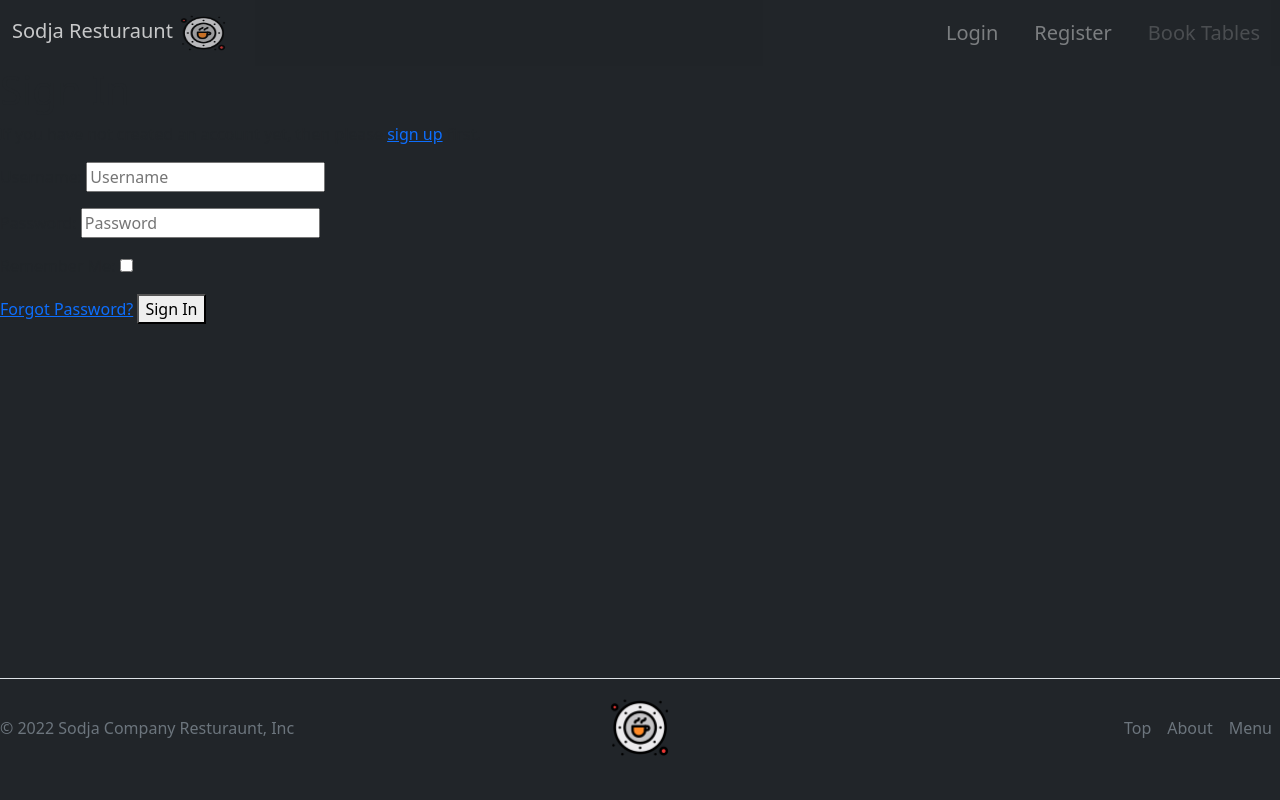
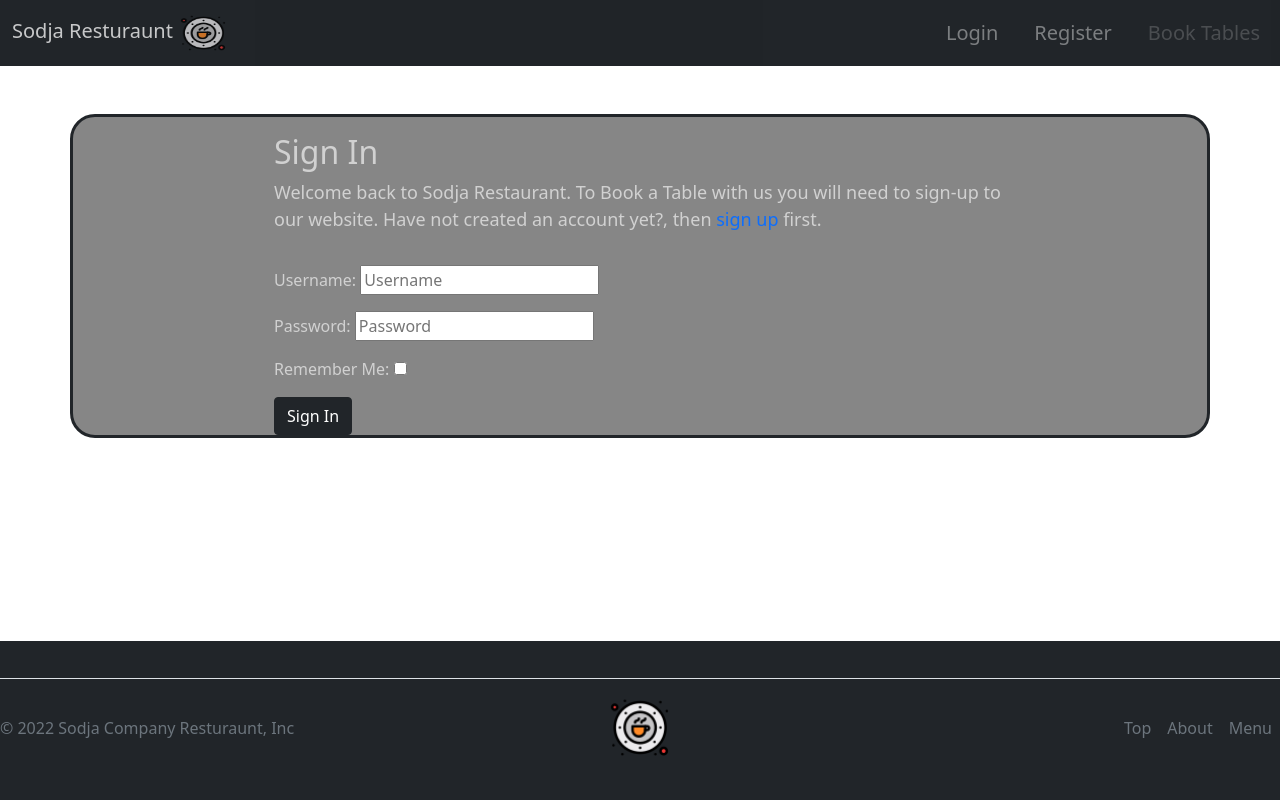
Before and after one commit to Arminas19/project4, a Django app: page /accounts/login/ in a window 1280 px wide. Run offline with Django 3.2, Linux system fonts and the light colour scheme; some libraries are stand-ins or nearby versions.

Commit message:
customized my login.html page

```diff
--- a/templates/account/login.html
+++ b/templates/account/login.html
@@ -1,46 +1,49 @@
 {% extends "base.html" %}
-
+{% load static %}
 {% load i18n %}
 {% load account socialaccount %}
 
 {% block head_title %}{% trans "Sign In" %}{% endblock %}
 
 {% block content %}
+<body style="background-color: #212529;">
+  <div style="background-color: white;">
+<div class="container mt-5" style="border: 3px solid #212529; border-radius: 25px; background-color: rgba(0, 0, 0, 0.473);">
+    <div class="row">
+        <div class="col-md-8 mt-3 offset-md-2">
+            <h2 style="color:  #d1d1d1;">{% trans "Sign In" %}</h2>
 
-<h1>{% trans "Sign In" %}</h1>
-
-{% get_providers as socialaccount_providers %}
-
-{% if socialaccount_providers %}
-<p>{% blocktrans with site.name as site_name %}Please sign in with one
-of your existing third party accounts. Or, <a href="{{ signup_url }}">sign up</a>
-for a {{ site_name }} account and sign in below:{% endblocktrans %}</p>
-
-<div class="socialaccount_ballot">
-
-  <ul class="socialaccount_providers">
-    {% include "socialaccount/snippets/provider_list.html" with process="login" %}
-  </ul>
-
-  <div class="login-or">{% trans 'or' %}</div>
+            <p style="color: #d1d1d1; font-size: 18px;">{% blocktrans %}Welcome back to Sodja Restaurant. To Book a Table with us you will need
+              to sign-up to our website.
+                Have not created an account yet?, then <a class="link" href="{{ signup_url }}" style="text-decoration: none;">sign up</a>
+                first.{% endblocktrans %}</p>
+        </div>
+    </div>
+    <div class="row">
+        <div class="col-md-8 mt-3 offset-md-2">
+            <form class="login" method="POST" action="{% url 'account_login' %}" style="color:  #d1d1d1;" >
+                {% csrf_token %}
+                {{ form.as_p }}
+                {% if redirect_field_value %}
+                <input style="color:  #d1d1d1; font-size: 20px;" type="hidden" name="{{ redirect_field_name }}" value="{{ redirect_field_value }}" />
+                {% endif %}
+                <button class="btn btn btn-dark btn-signup right" style="color: white;" type="submit">{% trans "Sign In" %}</button>
+            </form>
+        </div>
+    </div>
+</div>
+<hr style="Visibility: hidden;">
+<hr style="Visibility: hidden;">
+<hr style="Visibility: hidden;">
+<hr style="Visibility: hidden;">
+<hr style="Visibility: hidden;">
+<hr style="Visibility: hidden;">
+<hr style="Visibility: hidden;">
+<hr style="Visibility: hidden;">
+<hr style="Visibility: hidden;">
+<hr style="Visibility: hidden;">
+<hr style="Visibility: hidden;">
 
 </div>
-
-{% include "socialaccount/snippets/login_extra.html" %}
-
-{% else %}
-<p>{% blocktrans %}If you have not created an account yet, then please
-<a href="{{ signup_url }}">sign up</a> first.{% endblocktrans %}</p>
-{% endif %}
-
-<form class="login" method="POST" action="{% url 'account_login' %}">
-  {% csrf_token %}
-  {{ form.as_p }}
-  {% if redirect_field_value %}
-  <input type="hidden" name="{{ redirect_field_name }}" value="{{ redirect_field_value }}" />
-  {% endif %}
-  <a class="button secondaryAction" href="{% url 'account_reset_password' %}">{% trans "Forgot Password?" %}</a>
-  <button class="primaryAction" type="submit">{% trans "Sign In" %}</button>
-</form>
-
+</body>
 {% endblock %}
```
